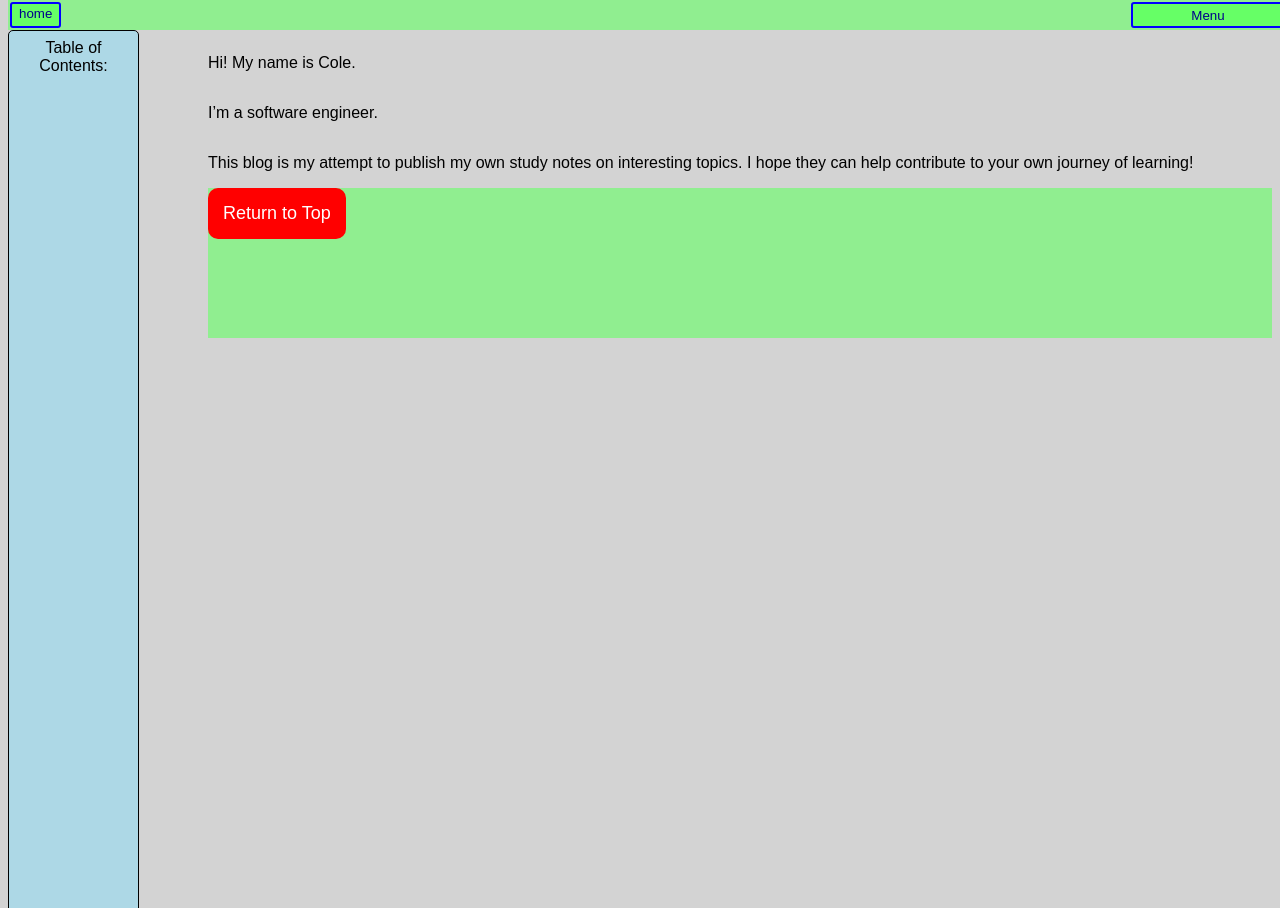
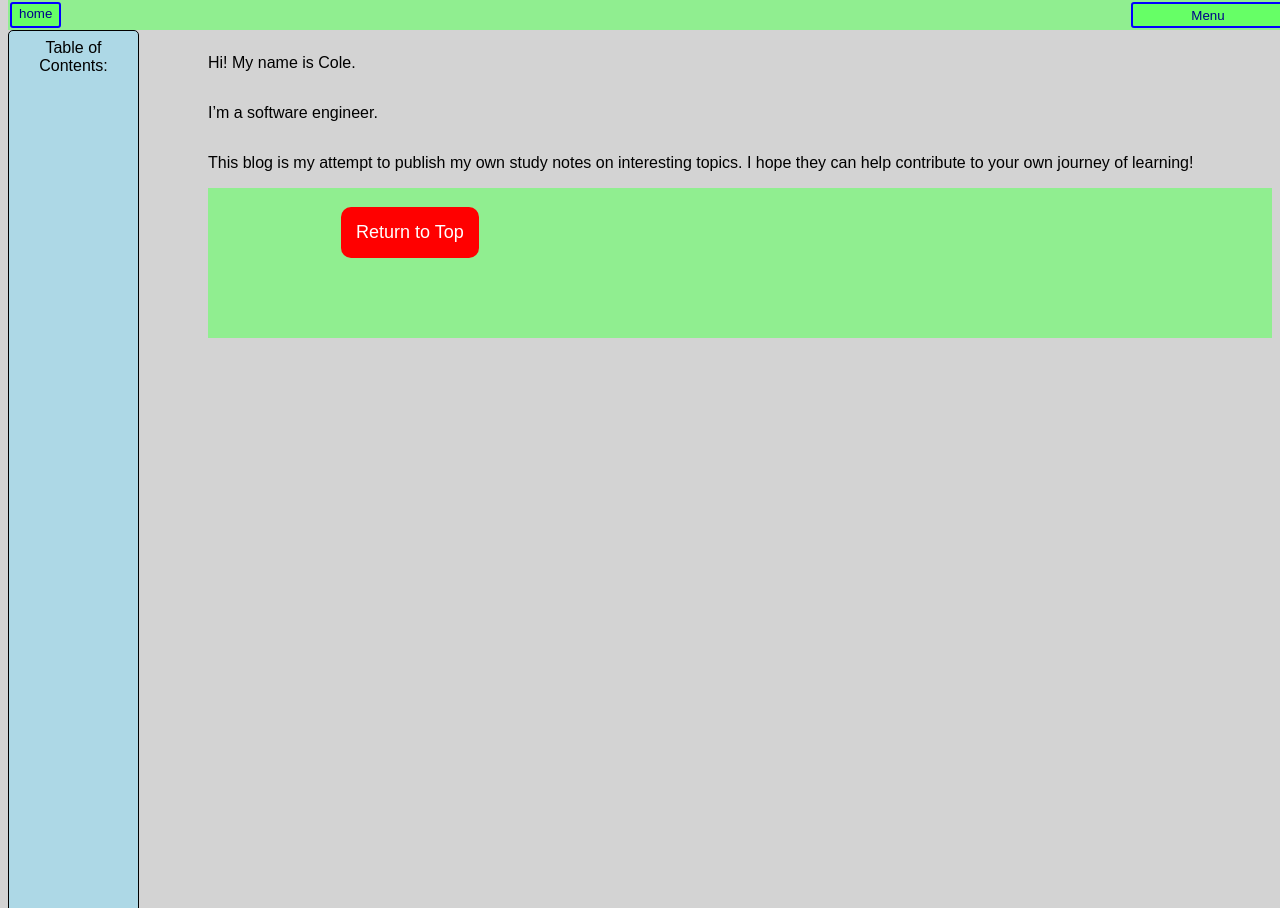
Before and after one commit to scshafe/instructional-blog, a Jekyll site: the page built from about.markdown, in a window 1280 px wide. Built offline with Jekyll 4.4.1, drawn with Linux system fonts in a browser that asks for light colours.

Commit message:
added to footer styling

```diff
--- a/_sass/header_and_footer.scss
+++ b/_sass/header_and_footer.scss
@@ -117,10 +117,14 @@
     margin-right: 0;
     margin-bottom: 0;
     padding: 0;
+    display: flex;
+    align-items: center;
 
     .footer-inner {
         //max-width: $site-max-width;
-        //margin: auto;
+        margin: 40px auto;
+        height: 75%;
+        width: 75%;
     };
 
 
```
